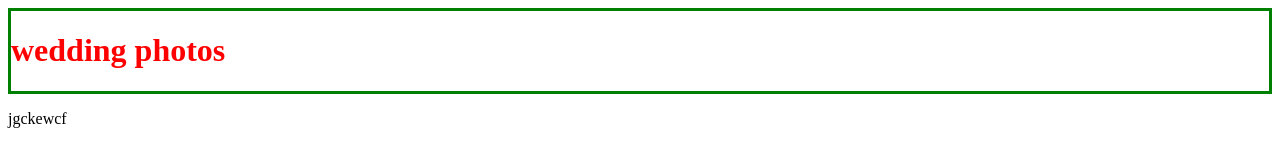
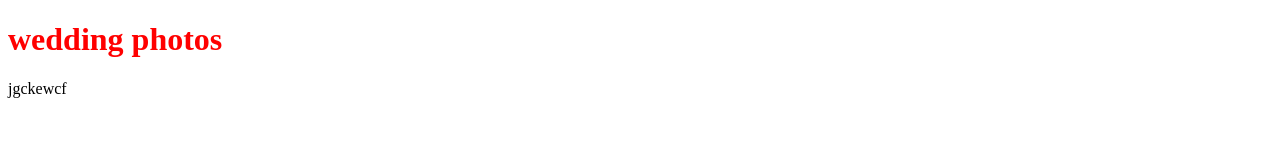
Before and after one commit to shahmeen-ali/wedding, a plain HTML site: page index.html in a window 1280 px wide. Drawn offline with Linux system fonts and the light colour scheme.

Commit message:
Update main.css

```diff
--- a/main.css
+++ b/main.css
@@ -1,3 +1,3 @@
-div {border-style: solid;
+div {border-style: 1px solid;
 border-color:green;}
 h1 {color: red;}
```
